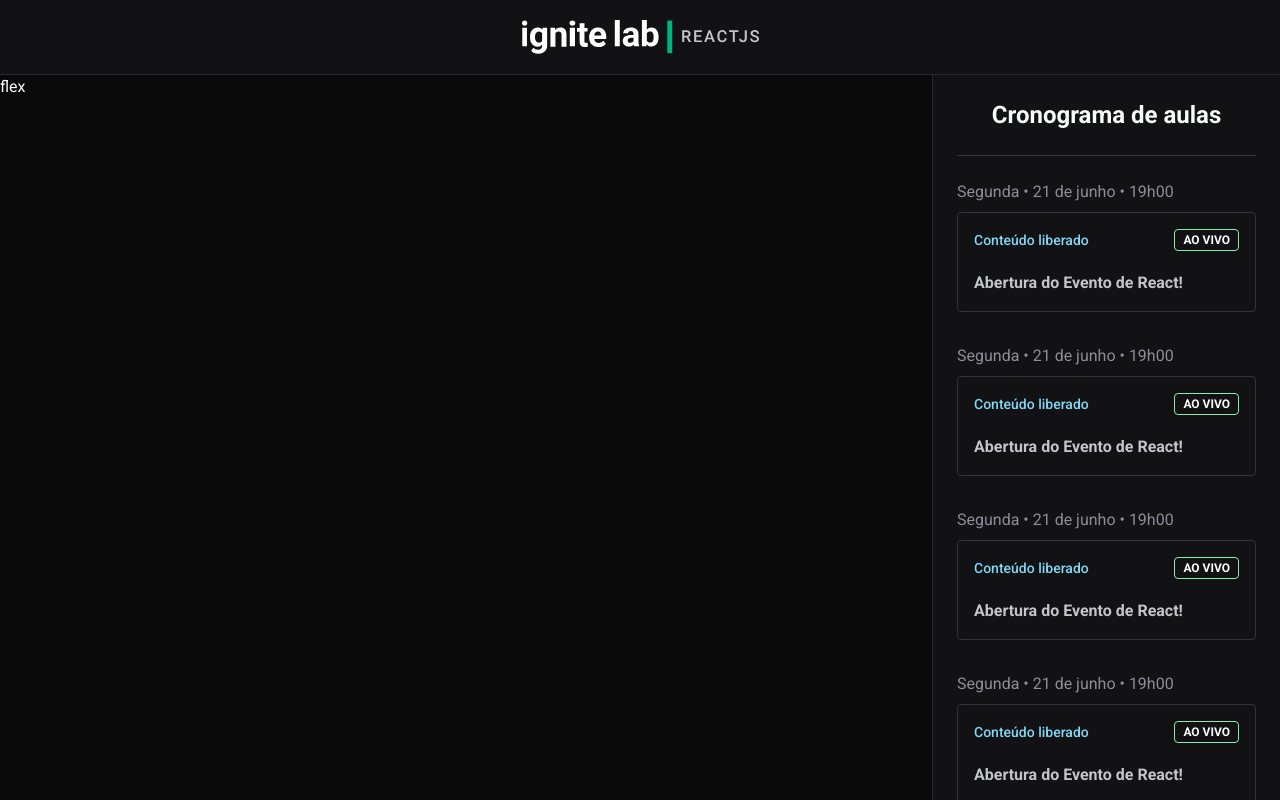
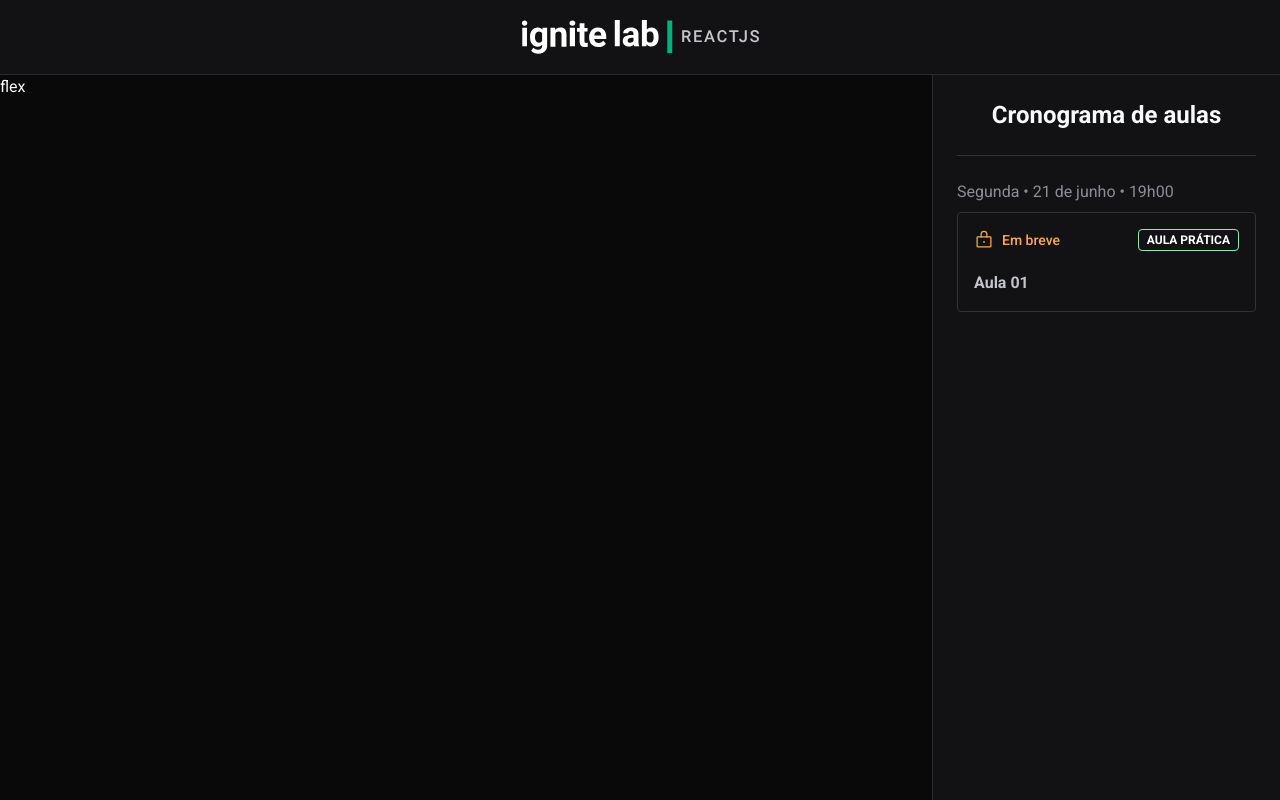
Before and after one commit to guilhermesquita/event-platform, a React (Vite) app: page / in a window 1280 px wide. Shown: the top 800 px of the page. Built offline with nearby package versions, Linux system fonts and the light colour scheme.

Commit message:
components

```diff
--- a/src/components/Lesson.tsx
+++ b/src/components/Lesson.tsx
@@ -1,9 +1,17 @@
-import {CheckCircle} from 'phosphor-react'
+import {CheckCircle, Lock} from 'phosphor-react'
 
-export function Lesson(){
+interface LessonProps {
+    title: string;
+    slug: string;
+    availableAt: Date;
+    type: 'live' | 'class';
+}
+
+export function Lesson(props: LessonProps){
+
+    const IsLessonAvailable = false
+
     return(
-
-
     <a href="#">
         <span className="text-gray-300">
             Segunda • 21 de junho • 19h00
@@ -12,18 +20,26 @@
         <div className="rounded border border-gray-500 p-4 mt-2">
             <header className="flex items-center justify-between">
 
-                <span className="text-sm text-blue-500 font-medium">
-                    Conteúdo liberado
+               {IsLessonAvailable ? (
+                 <span className="text-sm text-blue-500 font-medium flex items-center gap-2">
+                 <CheckCircle size={20}/>
+                 Conteúdo liberado
                 </span>
+               ): (
+                <span className="text-sm text-orange-500 font-medium flex items-center gap-2">
+                <Lock size={20}/>
+                Em breve
+                </span>
+               )}
 
                 <span className="text-xs rounded py-[0.125rem] px-2 text-white border border-green-300 font-bold">
-                    AO VIVO
+                    {props.type === 'live' ? 'AO VIVO' : 'AULA PRÁTICA'}
                 </span>
 
             </header>
 
             <strong className="text-gray-200 mt-5 block">
-                Abertura do Evento de React!
+                {props.title}
             </strong>
         </div>
     </a>
--- a/src/components/Sidebar.tsx
+++ b/src/components/Sidebar.tsx
@@ -8,12 +8,12 @@
         </span>
 
         <div className="flex flex-col gap-8">
-            <Lesson />
-            <Lesson />
-            <Lesson />
-            <Lesson />
-            <Lesson />
-            <Lesson />
+            <Lesson
+            title="Aula 01"
+            slug="aula-01"
+            availableAt={new Date()}
+            type = 'class'
+            />
         </div>
     </aside>
     )
```
